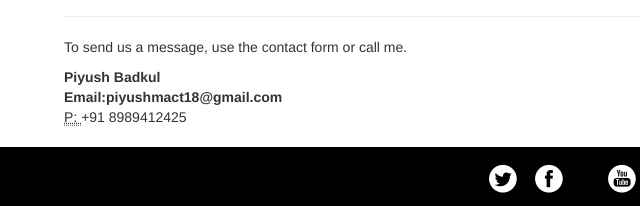
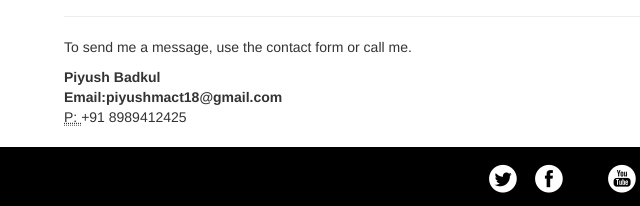
Before and after one commit to opg7371/piyushbadkul.github.io, a plain HTML site: page index.html in a window 1280 px wide. Shown: the part 2854-3060 px from the top of the page, 6-646 px from the left. Drawn offline with nearby package versions, Linux system fonts and the light colour scheme.

Commit message:
Added the master file

```diff
--- a/index.html
+++ b/index.html
@@ -340,7 +340,7 @@ I am an active participant at sport coding at various coding sites .
 
 			<div class="row">
 				<div class="col-lg-4">
-					<p>To send us a message, use the contact form or call me.</p>
+					<p>To send me a message, use the contact form or call me.</p>
 
 					<address>
 						<strong>Piyush Badkul</strong><br>
```
